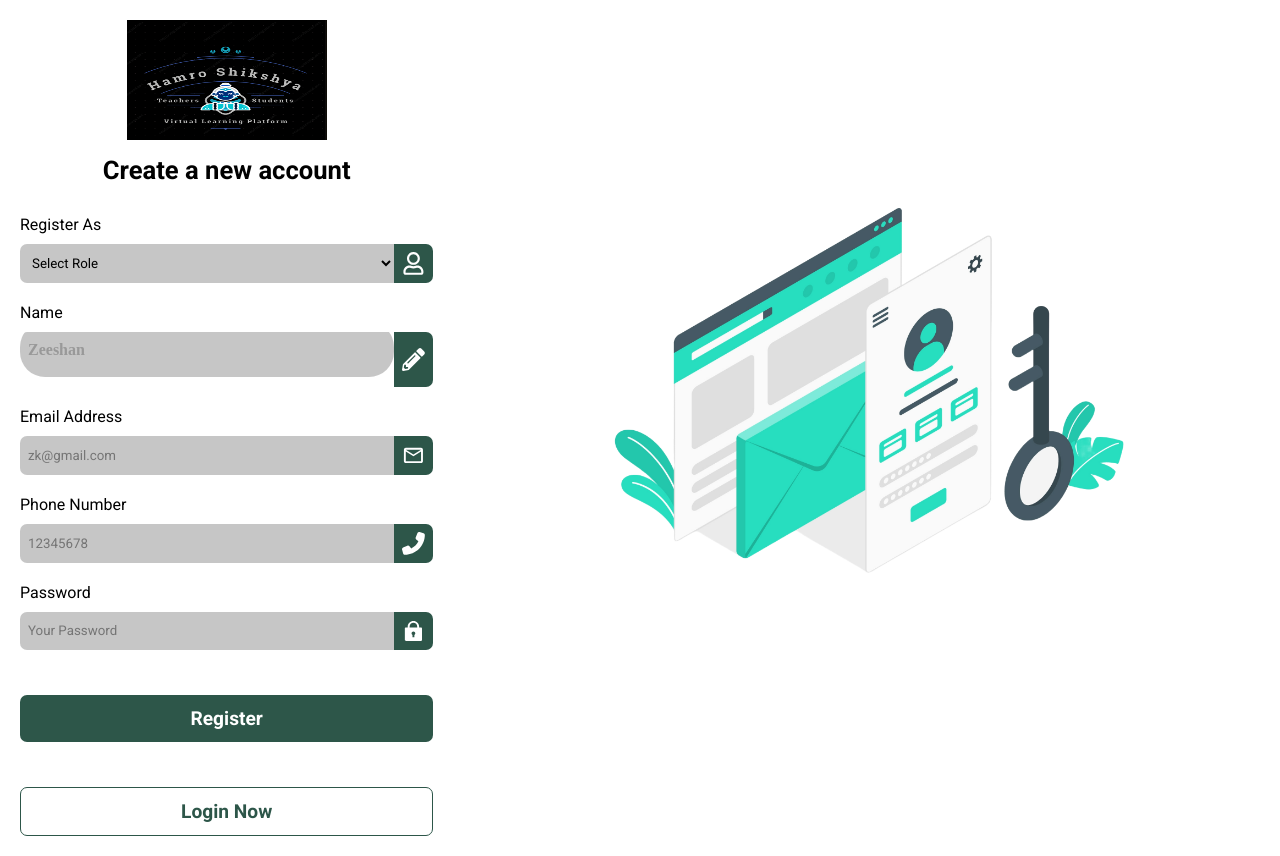
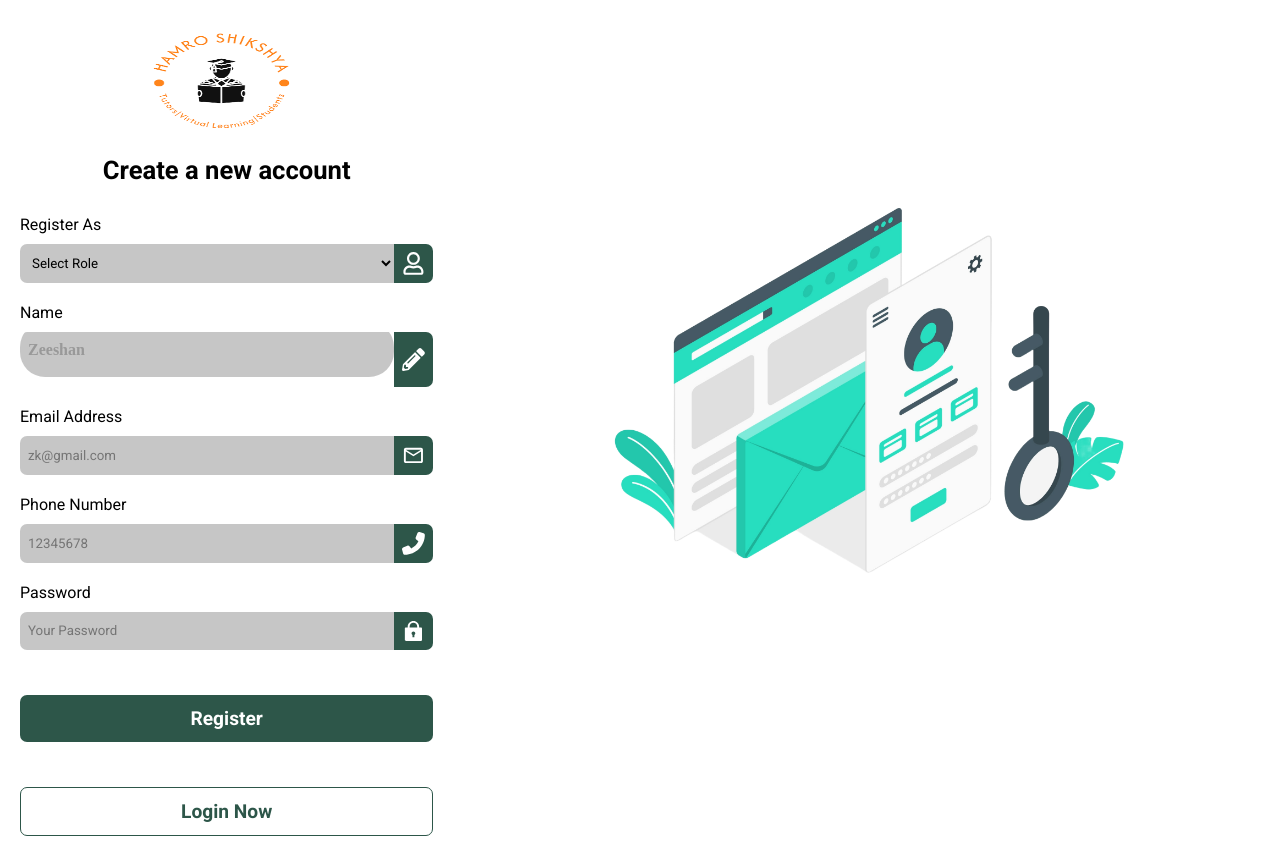
Before and after one commit to AashutoshSanjel/Online-Tutoring-Web-app, a React (Vite) app in the folder frontend/: page /register in a window 1280 px wide. Built offline with nearby package versions, Linux system fonts and the light colour scheme; no server answers.

Commit message:
Modified Popular PopularCompanies

```diff
--- a/frontend/src/components/Auth/Register.jsx
+++ b/frontend/src/components/Auth/Register.jsx
@@ -53,7 +53,7 @@ const Register = () => {
       <section className="authPage">
         <div className="container">
           <div className="header">
-            <img src="/logohamro.png" alt="logo" />
+            <img src="/loginlogo.png" alt="logo" />
             <h3>Create a new account</h3>
           </div>
           <form>
```
